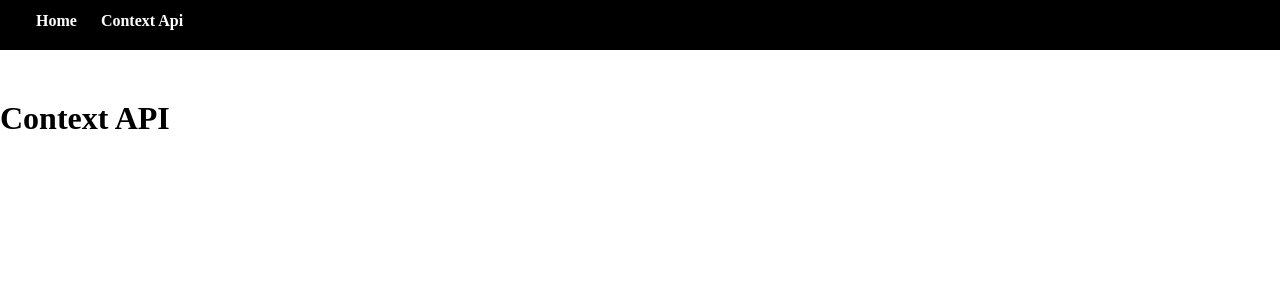
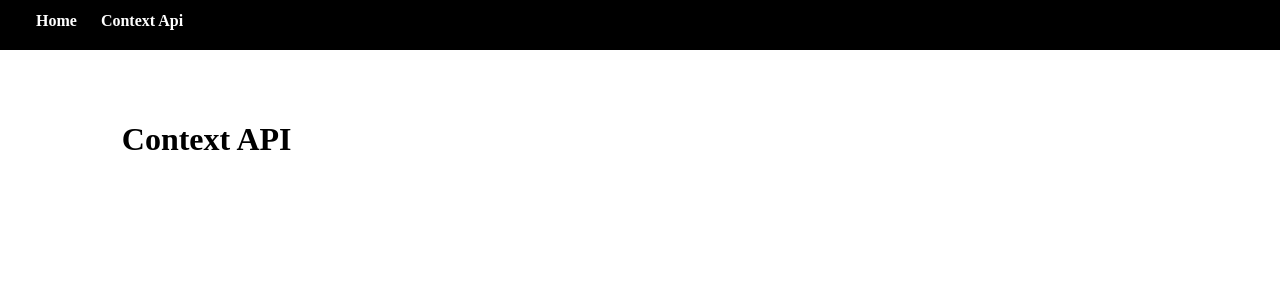
Before and after one commit to marcopetry/benchmark-state-management-react, a React (Vite) app: page /context-api in a window 1280 px wide. Shown: the top 300 px of the page. Built offline with nearby package versions, Linux system fonts and the light colour scheme.

Commit message:
feat: adjusts style layout

```diff
--- a/src/components/layout/layout.module.css
+++ b/src/components/layout/layout.module.css
@@ -1,3 +1,9 @@
 .layout {
   margin-top: 100px;
+  margin-bottom: 100px;
+  display: grid;
+  grid-template-columns: repeat(auto-fill, minmax(350px, 1fr));
+  gap: 20px;
+  width: 100%;
+  justify-items: center;
 }
--- a/src/components/layout/layout.tsx
+++ b/src/components/layout/layout.tsx
@@ -6,5 +6,5 @@ type LayoutProps = {
 };
 
 export const Layout = ({ children }: LayoutProps) => {
-  return <div className={styles.layout}>{children}</div>;
+  return <main className={styles.layout}>{children}</main>;
 };
```
